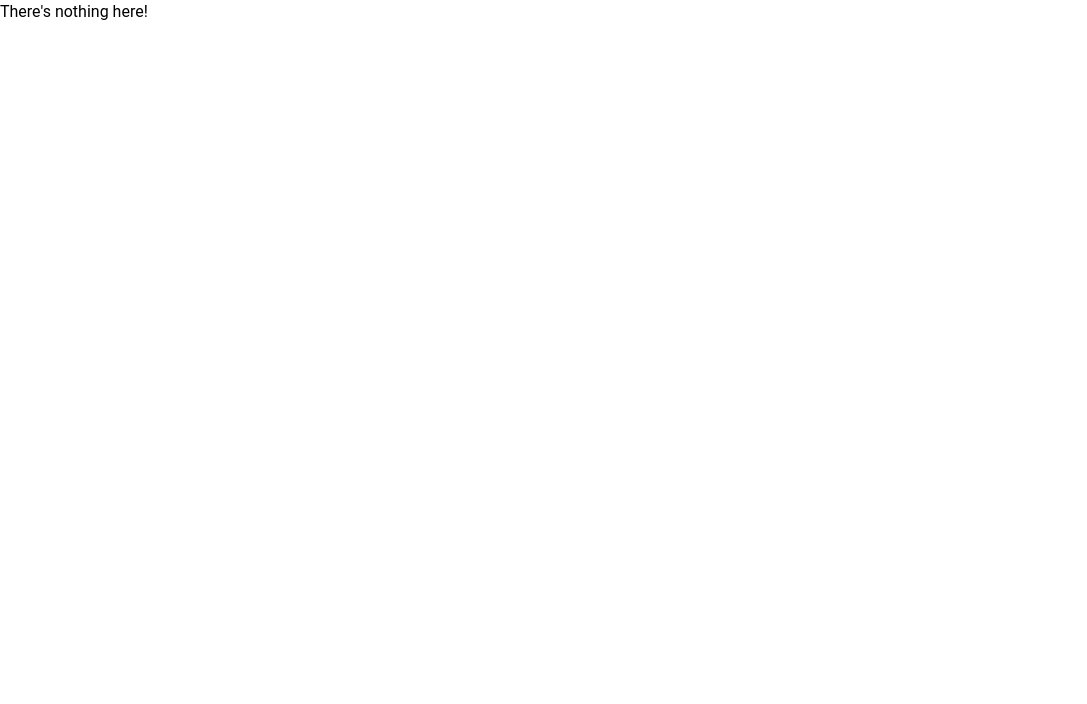
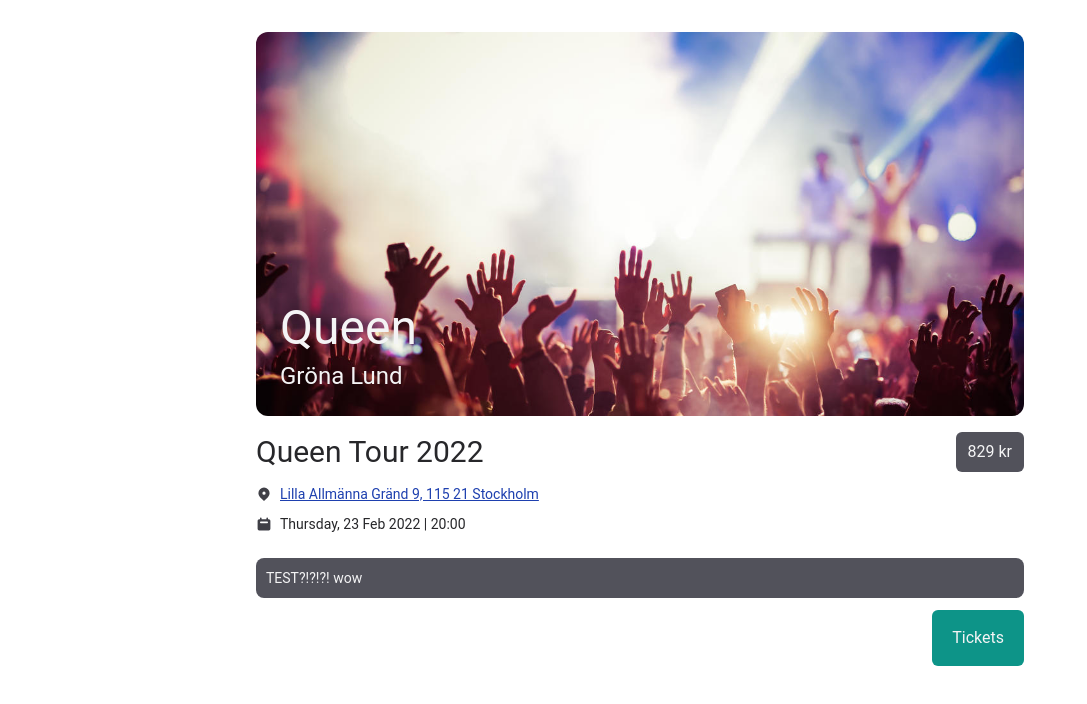
Before and after one commit to mebn/biljettsystem, a React (Create React App) app in the folder client/: page /event/1/book in a window 1280 px wide. Shown: the top 704 px of the page, without its empty margins (0-1087 px from the left). Built offline with nearby package versions, Linux system fonts and the light colour scheme.

Commit message:
Add ticket buying page

```diff
--- a/client/src/App.js
+++ b/client/src/App.js
@@ -7,6 +7,7 @@
 import ExamplePage from './pages/ExamplePage/ExamplePage';
 import ApiTesting from './pages/ApiTesting/ApiTesting';
 import Event from './pages/Event/Event'
+import EventTransaction from './pages/EventTransaction/EventTransaction';
 
 const App = () => (
   <React.StrictMode>
@@ -17,6 +18,7 @@
         <Route path="/apiTesting" element={<ApiTesting />} />
         <Route path="*" element={<NotFound />} />
         <Route path="/event/:eventId" element={<Event />} />
+        <Route path="/event/:eventId/book" element={<EventTransaction />} />
       </Routes>
     </BrowserRouter>
   </React.StrictMode>
--- /dev/null
+++ b/client/src/pages/EventTransaction/EventTransaction.jsx
@@ -0,0 +1,38 @@
+import { useParams } from "react-router-dom";
+import EventInfo from "../../components/EventInfo/EventInfo";
+
+
+const eventInfo = {
+    title: "Queen", longTitle: "Queen Tour 2022", location: "Gröna Lund",
+    address: "Lilla Allmänna Gränd 9, 115 21 Stockholm", price: 829,
+    imgUrl: "/public/assets/images/eventBanner.jpeg", date: "Thursday, 23 Feb 2022 | 20:00"
+}
+
+const EventTransaction = () => {
+    let params = useParams();
+    return (
+        <div className="min-h-screen pb-20 bg-zinc-800 text-zinc-100 md:max-w-3xl md:bg-white md:m-auto md:py-8">
+            <div className={`bg-[url('/public/assets/images/eventBanner.jpeg')] h-72 bg-cover flex
+                             flex-col justify-end p-6 rounded-bl-lg rounded-br-lg md:rounded-xl
+                             md:h-96`}>
+                <div className="flex flex-col md:gap-2">
+                    <div className="text-3xl md:text-5xl">{eventInfo.title}</div>
+                    <div className="text-l md:text-2xl">{eventInfo.location}</div>
+                </div>
+            </div>
+            <div className="flex flex-col mx-6 my-4 gap-3 md:mx-0">
+                <div className="flex justify-between items-center">
+                    <div className="text-2xl md:text-zinc-800 md:text-3xl">{eventInfo.longTitle}</div>
+                    <div className="bg-zinc-600 block px-3 py-2 rounded-md">{eventInfo.price} kr</div>
+                </div>
+                <EventInfo address={eventInfo.address} date={eventInfo.date}/>
+                <div className="bg-zinc-600 rounded-lg p-2.5 text-sm">TEST?!?!?! wow</div>
+                <div className="fixed bottom-6 right-0 left-0 mx-6 md:static md:mx-0 md:self-end">
+                    <button className="bg-teal-600 rounded-md h-14 w-full bottom-0 md:w-auto hover:bg-teal-800">Tickets</button>
+                </div>
+            </div>
+        </div>
+    )
+}
+
+export default EventTransaction;
```
